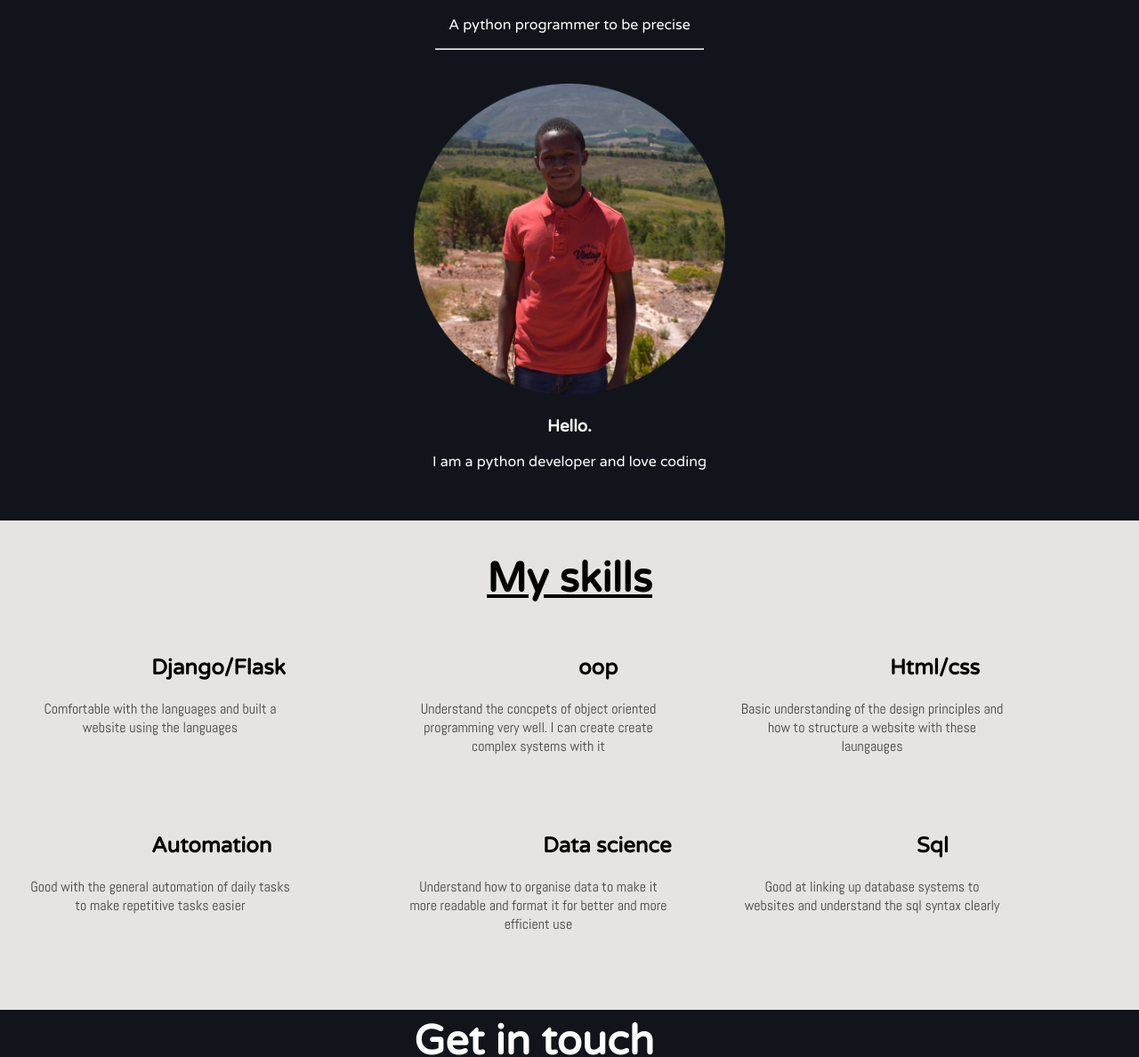
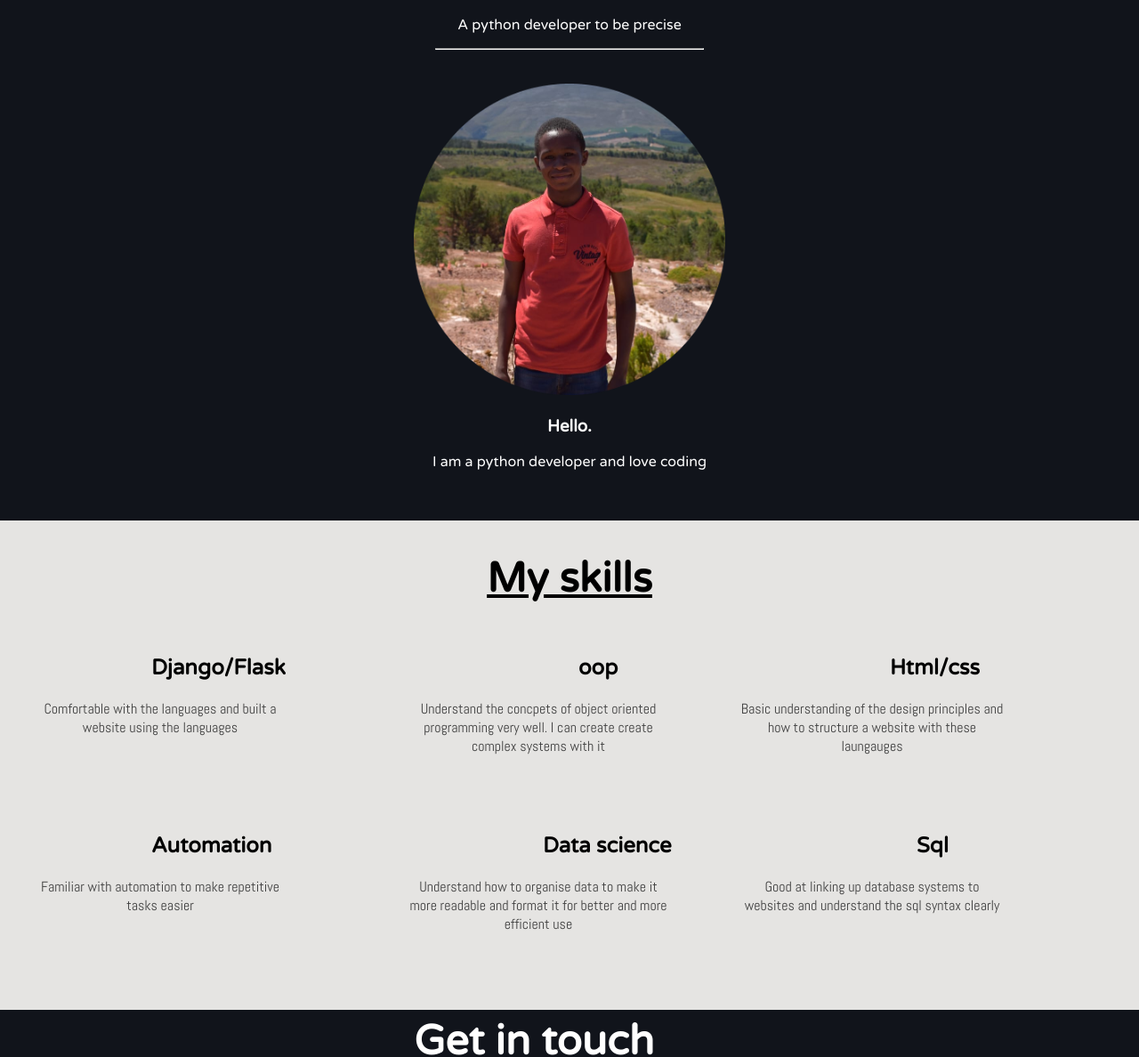
Before and after one commit to InamMenziwa/test_portfolio, a plain HTML site: page index.html in a window 1280 px wide. Shown: the part 500-1688 px from the top of the page at 89% size. Drawn offline with Linux system fonts and the light colour scheme.

Commit message:
changed automation message

```diff
--- a/index.html
+++ b/index.html
@@ -20,7 +20,7 @@
         <img class="pp" src="python.png" alt="mountain_image_here">
         <img class="right_guy" src="images/cloud.png" alt="cloud_image_here">
 
-        <p>A python programmer to be precise</p>
+        <p>A python developer to be precise</p>
     </div>
 
     <div class="middle">
@@ -43,7 +43,7 @@
         <h2 class="datascience">Data science</h2>
         <p class="dstext">Understand how to organise data to make it more readable and format it for better and more efficient use</p>
         <h2 class="autohead">Automation</h2>
-        <p class="autotext">Good with the general automation of daily tasks to make repetitive tasks easier</p>
+        <p class="autotext">Familiar with automation to make repetitive tasks easier</p>
     </div>
     <div id="lastdiv">
         <h1 class="topp">Get in touch</h1>
```
